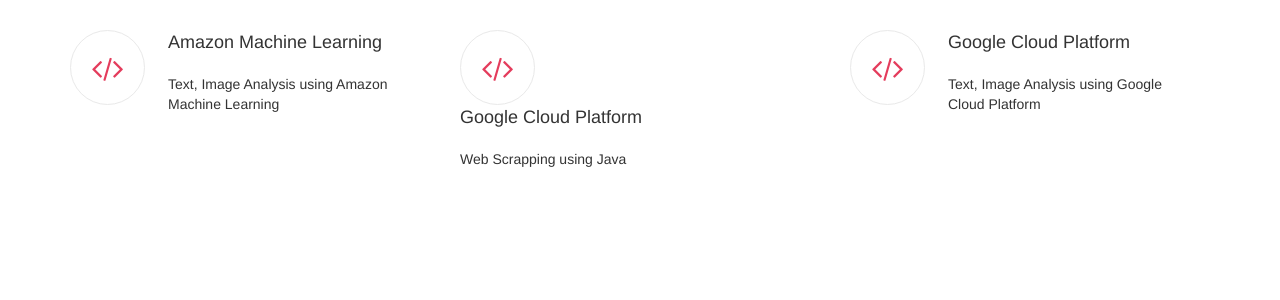
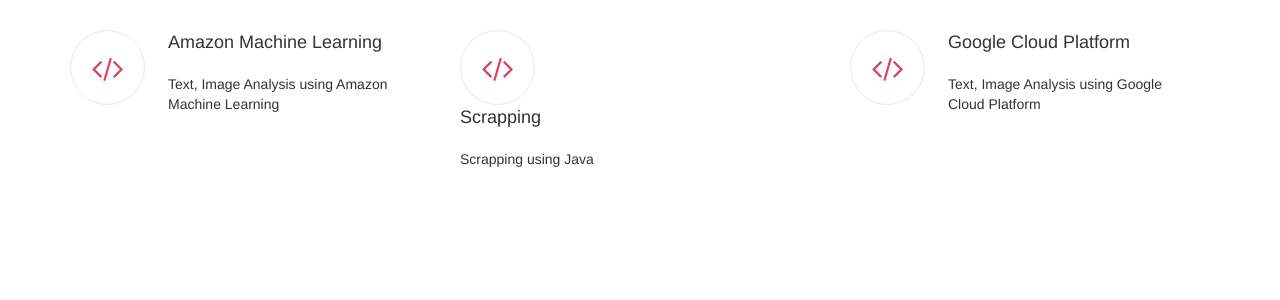
Before and after one commit to krithikaceg/krithikaceg.github.io, a Jekyll site: the page index.html, which Jekyll copies as it is, in a window 1280 px wide and 1212 px high. Shown: the part 813-1113 px from the top of the window. Built offline with Jekyll 4.4.1, drawn with Linux system fonts in a browser that asks for light colours; nearby versions of some CDN libraries; library files that are not in the unit come from our copies.

Commit message:
Update index.html

```diff
--- a/index.html
+++ b/index.html
@@ -116,8 +116,8 @@
             <div class="service-icon"><i class="fa fa fa-code"></i></div>
             <div class="service-text">
               <a href="https://github.com/krithikaceg" >
-              <h3>Google Cloud Platform</h3></a>
-              <p>Web Scrapping using Java</p>
+              <h3>Scrapping</h3></a>
+              <p> Scrapping using Java</p>
             </div>
           </div>
         </div>
```
